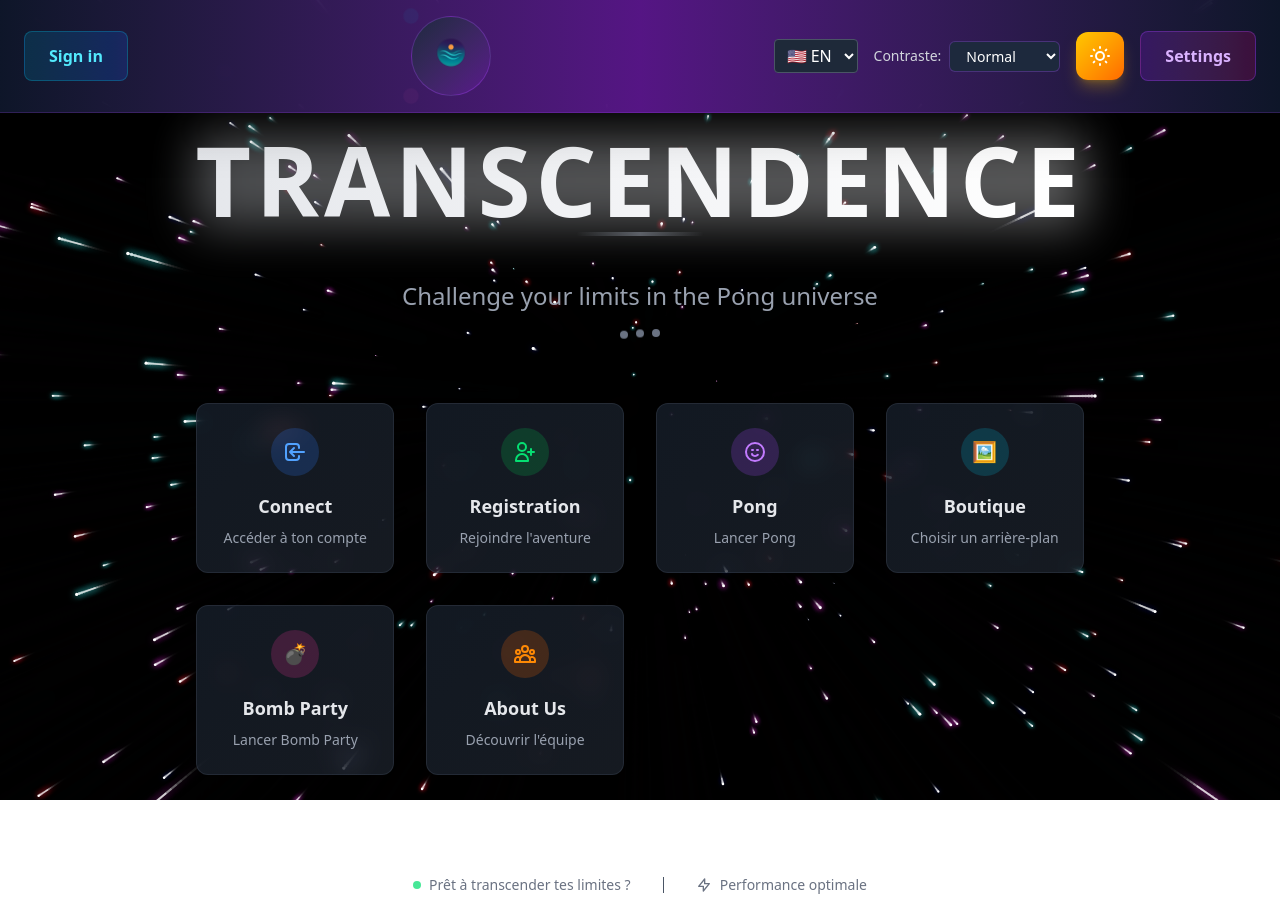
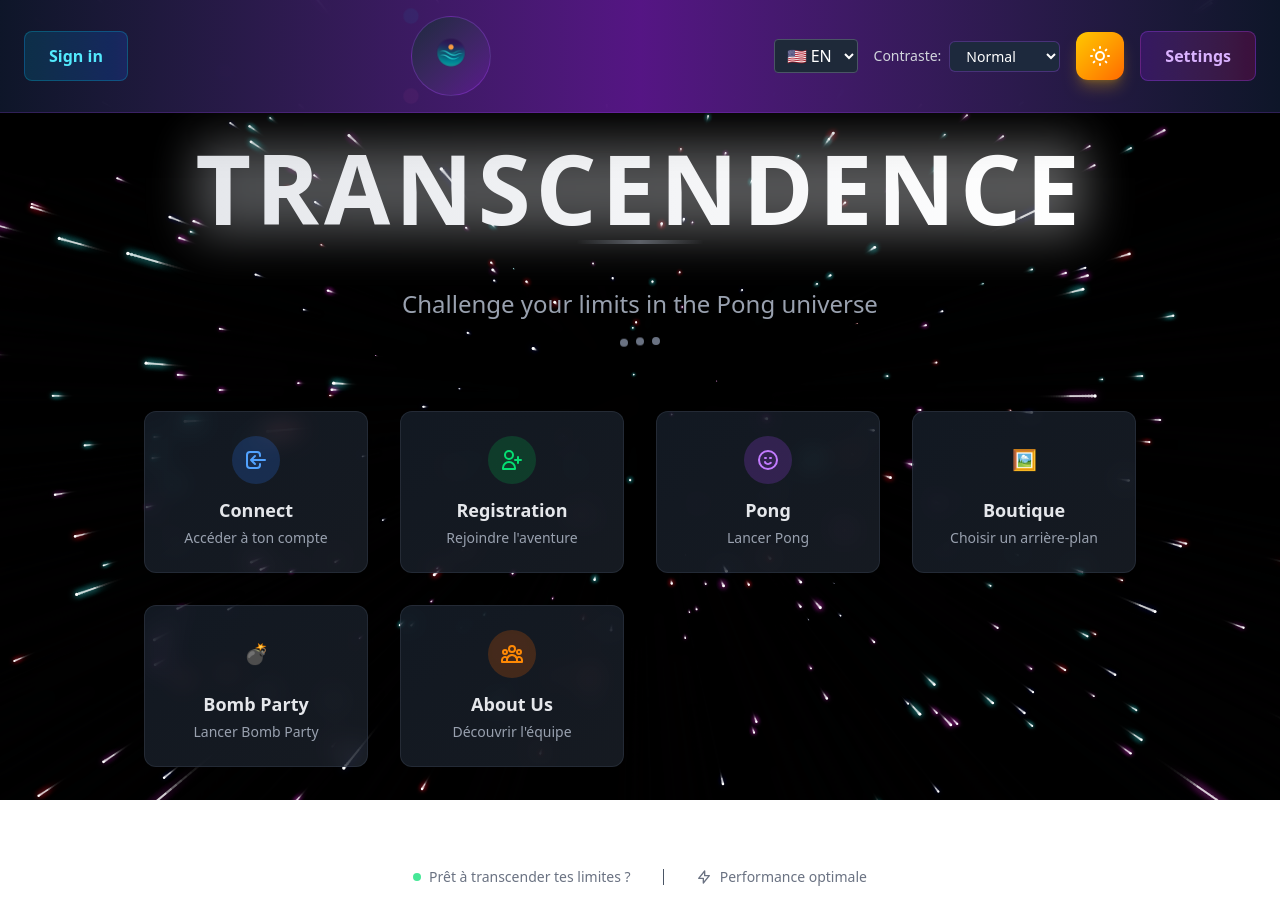
Before and after one commit to dbislimi/ft_transcendence, a React (Vite) app in the folder srcs/frontend/app/: page / in a window 1280 px wide. Built offline with nearby package versions, Linux system fonts and the light colour scheme.

Commit message:
created ActionButtom composant

```diff
--- /dev/null
+++ b/srcs/frontend/app/src/Components/ActionButton.tsx
@@ -0,0 +1,51 @@
+import { Link } from "react-router-dom";
+
+interface ActionButtonProps {
+	to?: string;
+	onClick?: () => void;
+	color: string;
+	icon: React.ReactNode;
+	title: string;
+	subtitle: string;
+}
+
+export default function ActionButton({
+	to,
+	onClick,
+	color,
+	icon,
+	title,
+	subtitle,
+}: ActionButtonProps) {
+	const base =
+		"relative w-56 overflow-hidden rounded-xl flex flex-col justify-center bg-gradient-to-br from-gray-800/60 to-gray-700/40 backdrop-blur-md border border-gray-600/30 hover:border-gray-500/50 transition-all duration-500 hover:scale-105 hover:shadow-2xl hover:shadow-gray-900/50 cursor-pointer";
+	const gradient = `absolute inset-0 bg-gradient-to-r from-${color}-500/0 via-${color}-500/5 to-${color}-500/0 opacity-0 group-hover:opacity-100 transition-opacity duration-500`;
+	const iconBg = `w-12 h-12 mx-auto mb-3 rounded-full bg-${color}-500/20 flex items-center justify-center group-hover:bg-${color}-500/30 transition-colors duration-300`;
+	const titleClass =
+		"text-lg font-semibold text-gray-200 group-hover:text-white transition-colors duration-300 mb-1";
+	const subtitleClass =
+		"text-sm text-gray-400 group-hover:text-gray-300 transition-colors duration-300 px-2";
+
+	const content = (
+		<div className={base}>
+			<div className={gradient}></div>
+			<div className="relative px-4 py-6 text-center">
+				<div className={iconBg}>{icon}</div>
+				<h3 className={titleClass}>{title}</h3>
+				<p className={subtitleClass}>{subtitle}</p>
+			</div>
+		</div>
+	);
+
+	if (to)
+		return (
+			<Link to={to} className="group cursor-pointer">
+				{content}
+			</Link>
+		);
+	return (
+		<button className="group cursor-pointer" onClick={onClick}>
+			{content}
+		</button>
+	);
+}
--- a/srcs/frontend/app/src/main.tsx
+++ b/srcs/frontend/app/src/main.tsx
@@ -15,7 +15,7 @@ const router = createBrowserRouter([
       { path: "/", element: <pages.Home /> },
       { path: "/Connection", element: <pages.Connection /> },
       { path: "/Registration", element: <pages.Registration /> },
-      { path: "/game", element: <pages.Game /> },
+      { path: "/pong", element: <pages.Pong /> },
       { path: "/bomb-party", element: <pages.BombParty /> },
       { path: "/about", element: <pages.About /> },
       { path: "/auth", element: <pages.auth /> },
--- a/srcs/frontend/app/src/pages/Home.tsx
+++ b/srcs/frontend/app/src/pages/Home.tsx
@@ -4,6 +4,7 @@ import { useState, useEffect } from "react";
 import SpaceBackground from "../Components/SpaceBackground";
 import BackgroundPicker from "../Components/BackgroundPicker";
 import { useAuth } from "../contexts/AuthContext";
+import ActionButton from "../Components/ActionButton";
 
 export default function Home() {
 	const { t } = useTranslation();
@@ -24,15 +25,14 @@ export default function Home() {
 				className="relative min-h-screen overflow-hidden"
 				onMouseMove={handleMouseMove}
 			>
-      {/* Ancien fond interactif désactivé pour éviter le double fond */}
-
-      {/* Contenu principal avec animation d'entrée */}
-      <div className={`relative z-10 min-h-screen transition-all duration-1000 ${
-        isLoaded ? 'opacity-100 translate-y-0' : 'opacity-0 translate-y-10'
-      }`}>
+				<div
+					className={`relative z-10 min-h-screen transition-all duration-1000 ${
+						isLoaded
+							? "opacity-100 translate-y-0"
+							: "opacity-0 translate-y-10"
+					}`}
+				>
 					<div className="text-center max-w-6xl mx-auto px-6 flex flex-col items-center justify-center min-h-screen">
-
-          {/* Logo/Titre principal avec effet de profondeur */}
 						<div className="relative mb-12">
 							<div className="absolute inset-0 bg-gradient-to-r from-gray-300 via-gray-200 to-gray-100 blur-xl opacity-20 animate-pulse"></div>
 							<h1 className="relative text-6xl md:text-8xl font-black text-transparent bg-clip-text bg-gradient-to-r from-gray-200 via-gray-100 to-white tracking-wider">
@@ -40,8 +40,6 @@ export default function Home() {
 							</h1>
 							<div className="absolute -bottom-2 left-1/2 transform -translate-x-1/2 w-32 h-1 bg-gradient-to-r from-transparent via-gray-400 to-transparent rounded-full opacity-50"></div>
 						</div>
-
-          {/* Message de bienvenue si connecté */}
 						{isAuthenticated && user && (
 							<div className="mb-8">
 								<div className="inline-flex items-center space-x-3 bg-gradient-to-r from-green-600/20 to-emerald-600/20 border border-green-500/30 rounded-full px-6 py-3">
@@ -52,174 +50,181 @@ export default function Home() {
 								</div>
 							</div>
 						)}
-
-          {/* Sous-titre avec animation */}
 						<div className="mb-16">
 							<p className="text-xl md:text-2xl text-gray-400 font-light leading-relaxed max-w-3xl mx-auto">
-              {t('home.subtitle') || 'Défie tes limites dans l\'univers du Pong'}
+								{t("home.subtitle") ||
+									"Défie tes limites dans l'univers du Pong"}
 							</p>
 							<div className="mt-4 flex justify-center space-x-2">
 								{[...Array(3)].map((_, i) => (
 									<div
 										key={i}
 										className="w-2 h-2 bg-gray-500 rounded-full animate-bounce"
-                  style={{ animationDelay: `${i * 0.2}s` }}
+										style={{
+											animationDelay: `${i * 0.2}s`,
+										}}
 									/>
 								))}
 							</div>
 						</div>
-
-          {/* Grille des boutons améliorée */}
-          <div className={`grid gap-8 max-w-5xl mx-auto ${
-            isAuthenticated ? 'grid-cols-1 md:grid-cols-2 lg:grid-cols-3' : 'grid-cols-1 md:grid-cols-2 lg:grid-cols-4'
-          }`}>
-
-            {/* Boutons de connexion et inscription seulement si non connecté */}
+						<div
+							className={`grid gap-8 max-w-5xl mx-auto ${
+								isAuthenticated
+									? "grid-cols-1 md:grid-cols-2 lg:grid-cols-3"
+									: "grid-cols-1 md:grid-cols-2 lg:grid-cols-4"
+							}`}
+						>
 							{!isAuthenticated && (
 								<>
-                {/* Bouton Connexion */}
-                <Link to={"/Connection"} className="group">
-                  <div className="relative overflow-hidden rounded-xl bg-gradient-to-br from-gray-800/60 to-gray-700/40 backdrop-blur-md border border-gray-600/30 hover:border-gray-500/50 transition-all duration-500 hover:scale-105 hover:shadow-2xl hover:shadow-gray-900/50">
-                    <div className="absolute inset-0 bg-gradient-to-r from-blue-500/0 via-blue-500/5 to-blue-500/0 opacity-0 group-hover:opacity-100 transition-opacity duration-500"></div>
-                    <div className="relative p-6 text-center">
-                      <div className="w-12 h-12 mx-auto mb-4 rounded-full bg-blue-500/20 flex items-center justify-center group-hover:bg-blue-500/30 transition-colors duration-300">
-                        <svg className="w-6 h-6 text-blue-400" fill="none" stroke="currentColor" viewBox="0 0 24 24">
-                          <path strokeLinecap="round" strokeLinejoin="round" strokeWidth={2} d="M11 16l-4-4m0 0l4-4m-4 4h14m-5 4v1a3 3 0 01-3 3H6a3 3 0 01-3-3V7a3 3 0 013-3h7a3 3 0 013 3v1" />
+									<ActionButton
+										to="/Connection"
+										color="blue"
+										icon={
+											<svg
+												className="w-6 h-6 text-blue-400"
+												fill="none"
+												stroke="currentColor"
+												viewBox="0 0 24 24"
+											>
+												<path
+													strokeLinecap="round"
+													strokeLinejoin="round"
+													strokeWidth={2}
+													d="M11 16l-4-4m0 0l4-4m-4 4h14m-5 4v1a3 3 0 01-3 3H6a3 3 0 01-3-3V7a3 3 0 013-3h7a3 3 0 013 3v1"
+												/>
 											</svg>
-                      </div>
-                      <h3 className="text-lg font-semibold text-gray-200 group-hover:text-white transition-colors duration-300 mb-2">
-                        {t('home.connectBtn') || 'Connexion'}
-                      </h3>
-                      <p className="text-sm text-gray-400 group-hover:text-gray-300 transition-colors duration-300">
-                        Accéder à ton compte
-                      </p>
-                    </div>
-                  </div>
-                </Link>
-
-                {/* Bouton Inscription */}
-                <Link to={"/Registration"} className="group">
-                  <div className="relative overflow-hidden rounded-xl bg-gradient-to-br from-gray-800/60 to-gray-700/40 backdrop-blur-md border border-gray-600/30 hover:border-gray-500/50 transition-all duration-500 hover:scale-105 hover:shadow-2xl hover:shadow-gray-900/50">
-                    <div className="absolute inset-0 bg-gradient-to-r from-green-500/0 via-green-500/5 to-green-500/0 opacity-0 group-hover:opacity-100 transition-opacity duration-500"></div>
-                    <div className="relative p-6 text-center">
-                      <div className="w-12 h-12 mx-auto mb-4 rounded-full bg-green-500/20 flex items-center justify-center group-hover:bg-green-500/30 transition-colors duration-300">
-                        <svg className="w-6 h-6 text-green-400" fill="none" stroke="currentColor" viewBox="0 0 24 24">
-                          <path strokeLinecap="round" strokeLinejoin="round" strokeWidth={2} d="M18 9v3m0 0v3m0-3h3m-3 0h-3m-2-5a4 4 0 11-8 0 4 4 0 018 0zM3 20a6 6 0 0112 0v1H3v-1z" />
+										}
+										title={
+											t("home.connectBtn") || "Connexion"
+										}
+										subtitle="Accéder à ton compte"
+									/>
+									<ActionButton
+										to="/Registration"
+										color="green"
+										icon={
+											<svg
+												className="w-6 h-6 text-green-400"
+												fill="none"
+												stroke="currentColor"
+												viewBox="0 0 24 24"
+											>
+												<path
+													strokeLinecap="round"
+													strokeLinejoin="round"
+													strokeWidth={2}
+													d="M18 9v3m0 0v3m0-3h3m-3 0h-3m-2-5a4 4 0 11-8 0 4 4 0 018 0zM3 20a6 6 0 0112 0v1H3v-1z"
+												/>
 											</svg>
-                      </div>
-                      <h3 className="text-lg font-semibold text-gray-200 group-hover:text-white transition-colors duration-300 mb-2">
-                        {t('home.registrationBtn') || 'Inscription'}
-                      </h3>
-                      <p className="text-sm text-gray-400 group-hover:text-gray-300 transition-colors duration-300">
-                        Rejoindre l'aventure
-                      </p>
-                    </div>
-                  </div>
-                </Link>
+										}
+										title={
+											t("home.registrationBtn") ||
+											"Inscription"
+										}
+										subtitle="Rejoindre l'aventure"
+									/>
 								</>
 							)}
-
-            {/* Bouton Pong */}
-            <Link to={"/game"} className="group">
-              <div className="relative overflow-hidden rounded-xl bg-gradient-to-br from-gray-800/60 to-gray-700/40 backdrop-blur-md border border-gray-600/30 hover:border-gray-500/50 transition-all duration-500 hover:scale-105 hover:shadow-2xl hover:shadow-gray-900/50">
-                <div className="absolute inset-0 bg-gradient-to-r from-purple-500/0 via-purple-500/5 to-purple-500/0 opacity-0 group-hover:opacity-100 transition-opacity duration-500"></div>
-                <div className="relative p-6 text-center">
-                  <div className="w-12 h-12 mx-auto mb-4 rounded-full bg-purple-500/20 flex items-center justify-center group-hover:bg-purple-500/30 transition-colors duration-300">
-                    <svg className="w-6 h-6 text-purple-400" fill="none" stroke="currentColor" viewBox="0 0 24 24">
-                      <path strokeLinecap="round" strokeLinejoin="round" strokeWidth={2} d="M14.828 14.828a4 4 0 01-5.656 0M9 10h1m4 0h1m-6 4h.01M21 12a9 9 0 11-18 0 9 9 0 0118 0z" />
+							<ActionButton
+								to="/pong"
+								color="purple"
+								icon={
+									<svg
+										className="w-6 h-6 text-purple-400"
+										fill="none"
+										stroke="currentColor"
+										viewBox="0 0 24 24"
+									>
+										<path
+											strokeLinecap="round"
+											strokeLinejoin="round"
+											strokeWidth={2}
+											d="M14.828 14.828a4 4 0 01-5.656 0M9 10h1m4 0h1m-6 4h.01M21 12a9 9 0 11-18 0 9 9 0 0118 0z"
+										/>
 									</svg>
+								}
+								title="Pong"
+								subtitle="Lancer Pong"
+							/>
+							<ActionButton
+								color="cyan"
+								icon={
+									<span className="text-cyan-400 text-xl">
+										🖼️
+									</span>
+								}
+								title="Boutique"
+								subtitle="Choisir un arrière-plan"
+								onClick={() => setOpenPicker(true)}
+							/>
+							<ActionButton
+								to="/bomb-party"
+								color="pink"
+								icon={
+									<span className="text-pink-400 text-xl">
+										💣
+									</span>
+								}
+								title="Bomb Party"
+								subtitle="Lancer Bomb Party"
+							/>
+							<ActionButton
+								to="/about"
+								color="orange"
+								icon={
+									<svg
+										className="w-6 h-6 text-orange-400"
+										fill="none"
+										stroke="currentColor"
+										viewBox="0 0 24 24"
+									>
+										<path
+											strokeLinecap="round"
+											strokeLinejoin="round"
+											strokeWidth={2}
+											d="M17 20h5v-2a3 3 0 00-5.356-1.857M17 20H7m10 0v-2c0-.656-.126-1.283-.356-1.857M7 20H2v-2a3 3 0 015.356-1.857M7 20v-2c0-.656.126-1.283.356-1.857m0 0a5.002 5.002 0 019.288 0M15 7a3 3 0 11-6 0 3 3 0 016 0zm6 3a2 2 0 11-4 0 2 2 0 014 0zM7 10a2 2 0 11-4 0 2 2 0 014 0z"
+										/>
+									</svg>
+								}
+								title={t("home.aboutBtn") || "À propos de nous"}
+								subtitle="Découvrir l'équipe"
+							/>
 						</div>
-                  <h3 className="text-lg font-semibold text-gray-200 group-hover:text-white transition-colors duration-300 mb-2">
-                    Pong
-                  </h3>
-                  <p className="text-sm text-gray-400 group-hover:text-gray-300 transition-colors duration-300">
-                    Lancer Pong
-                  </p>
-                </div>
-              </div>
-            </Link>
-
-            {/* Bouton Boutique / Backgrounds */}
-            <button className="group" onClick={() => setOpenPicker(true)}>
-              <div className="relative overflow-hidden rounded-xl bg-gradient-to-br from-gray-800/60 to-gray-700/40 backdrop-blur-md border border-gray-600/30 hover:border-gray-500/50 transition-all duration-500 hover:scale-105 hover:shadow-2xl hover:shadow-gray-900/50">
-                <div className="absolute inset-0 bg-gradient-to-r from-cyan-500/0 via-cyan-500/5 to-cyan-500/0 opacity-0 group-hover:opacity-100 transition-opacity duration-500"></div>
-                <div className="relative p-6 text-center">
-                  <div className="w-12 h-12 mx-auto mb-4 rounded-full bg-cyan-500/20 flex items-center justify-center group-hover:bg-cyan-500/30 transition-colors duration-300">
-                    <span className="text-cyan-400 text-xl">🖼️</span>
-                  </div>
-                  <h3 className="text-lg font-semibold text-gray-200 group-hover:text-white transition-colors duration-300 mb-2">
-                    Boutique
-                  </h3>
-                  <p className="text-sm text-gray-400 group-hover:text-gray-300 transition-colors duration-300">
-                    Choisir un arrière-plan
-                  </p>
-                </div>
-              </div>
-            </button>
-
-            {/* Bouton Bomb Party */}
-            <Link to={"/bomb-party"} className="group">
-              <div className="relative overflow-hidden rounded-xl bg-gradient-to-br from-gray-800/60 to-gray-700/40 backdrop-blur-md border border-gray-600/30 hover:border-gray-500/50 transition-all duration-500 hover:scale-105 hover:shadow-2xl hover:shadow-gray-900/50">
-                <div className="absolute inset-0 bg-gradient-to-r from-pink-500/0 via-pink-500/5 to-pink-500/0 opacity-0 group-hover:opacity-100 transition-opacity duration-500"></div>
-                <div className="relative p-6 text-center">
-                  <div className="w-12 h-12 mx-auto mb-4 rounded-full bg-pink-500/20 flex items-center justify-center group-hover:bg-pink-500/30 transition-colors duration-300">
-                    <span className="text-pink-400 text-xl">💣</span>
-                  </div>
-                  <h3 className="text-lg font-semibold text-gray-200 group-hover:text-white transition-colors duration-300 mb-2">
-                    Bomb Party
-                  </h3>
-                  <p className="text-sm text-gray-400 group-hover:text-gray-300 transition-colors duration-300">
-                    Lancer Bomb Party
-                  </p>
-                </div>
-              </div>
-            </Link>
-
-            {/* Bouton À propos de nous */}
-            <Link to={"/about"} className="group">
-              <div className="relative overflow-hidden rounded-xl bg-gradient-to-br from-gray-800/60 to-gray-700/40 backdrop-blur-md border border-gray-600/30 hover:border-gray-500/50 transition-all duration-500 hover:scale-105 hover:shadow-2xl hover:shadow-gray-900/50">
-                <div className="absolute inset-0 bg-gradient-to-r from-orange-500/0 via-orange-500/5 to-orange-500/0 opacity-0 group-hover:opacity-100 transition-opacity duration-500"></div>
-                <div className="relative p-6 text-center">
-                  <div className="w-12 h-12 mx-auto mb-4 rounded-full bg-orange-500/20 flex items-center justify-center group-hover:bg-orange-500/30 transition-colors duration-300">
-                    <svg className="w-6 h-6 text-orange-400" fill="none" stroke="currentColor" viewBox="0 0 24 24">
-                      <path strokeLinecap="round" strokeLinejoin="round" strokeWidth={2} d="M17 20h5v-2a3 3 0 00-5.356-1.857M17 20H7m10 0v-2c0-.656-.126-1.283-.356-1.857M7 20H2v-2a3 3 0 015.356-1.857M7 20v-2c0-.656.126-1.283.356-1.857m0 0a5.002 5.002 0 019.288 0M15 7a3 3 0 11-6 0 3 3 0 016 0zm6 3a2 2 0 11-4 0 2 2 0 014 0zM7 10a2 2 0 11-4 0 2 2 0 014 0z" />
-                    </svg>
-                  </div>
-                  <h3 className="text-lg font-semibold text-gray-200 group-hover:text-white transition-colors duration-300 mb-2">
-                    {t('home.aboutBtn') || 'À propos de nous'}
-                  </h3>
-                  <p className="text-sm text-gray-400 group-hover:text-gray-300 transition-colors duration-300">
-                    Découvrir l'équipe
-                  </p>
-                </div>
-              </div>
-            </Link>
-
-          </div>
-
-          {/* Footer avec statistiques */}
 						<div className="mt-24 text-center">
 							<div className="inline-flex items-center space-x-8 text-gray-500 text-sm">
 								<div className="flex items-center space-x-2">
 									<div className="w-2 h-2 bg-green-400 rounded-full animate-pulse"></div>
-                <span>Prêt à transcender tes limites ?</span>
+									<span>
+										Prêt à transcender tes limites ?
+									</span>
 								</div>
 								<div className="w-px h-4 bg-gray-600"></div>
 								<div className="flex items-center space-x-2">
-                <svg className="w-4 h-4" fill="none" stroke="currentColor" viewBox="0 0 24 24">
-                  <path strokeLinecap="round" strokeLinejoin="round" strokeWidth={2} d="M13 10V3L4 14h7v7l9-11h-7z" />
+									<svg
+										className="w-4 h-4"
+										fill="none"
+										stroke="currentColor"
+										viewBox="0 0 24 24"
+									>
+										<path
+											strokeLinecap="round"
+											strokeLinejoin="round"
+											strokeWidth={2}
+											d="M13 10V3L4 14h7v7l9-11h-7z"
+										/>
 									</svg>
 									<span>Performance optimale</span>
 								</div>
 							</div>
 						</div>
-
 					</div>
 				</div>
 				{openPicker && (
 					<div className="fixed inset-0 bg-black/50 flex items-center justify-center z-50">
 						<div className="bg-slate-800 rounded-2xl p-6 max-w-3xl w-full mx-4">
-            <h3 className="text-xl font-bold text-white mb-4">Arrière-plans</h3>
+							<h3 className="text-xl font-bold text-white mb-4">
+								Arrière-plans
+							</h3>
 							<BackgroundPicker />
 							<button
 								onClick={() => setOpenPicker(false)}
```
Also changed, not shown: srcs/frontend/app/src/Components/PongCanvas.tsx (+11 -6 lines), srcs/frontend/app/src/pages/Pong.tsx (renamed from srcs/frontend/app/src/pages/Game.tsx, +34 -27 lines), srcs/frontend/app/src/pages/index.ts (+10 -10 lines). Lines whose indentation alone changed are shown as unchanged.
